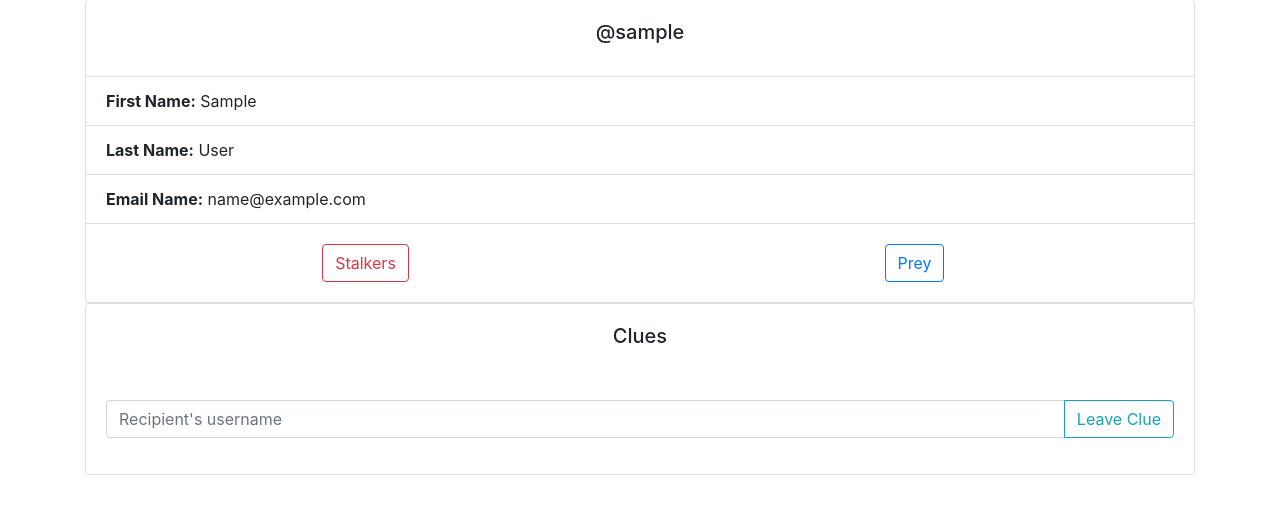
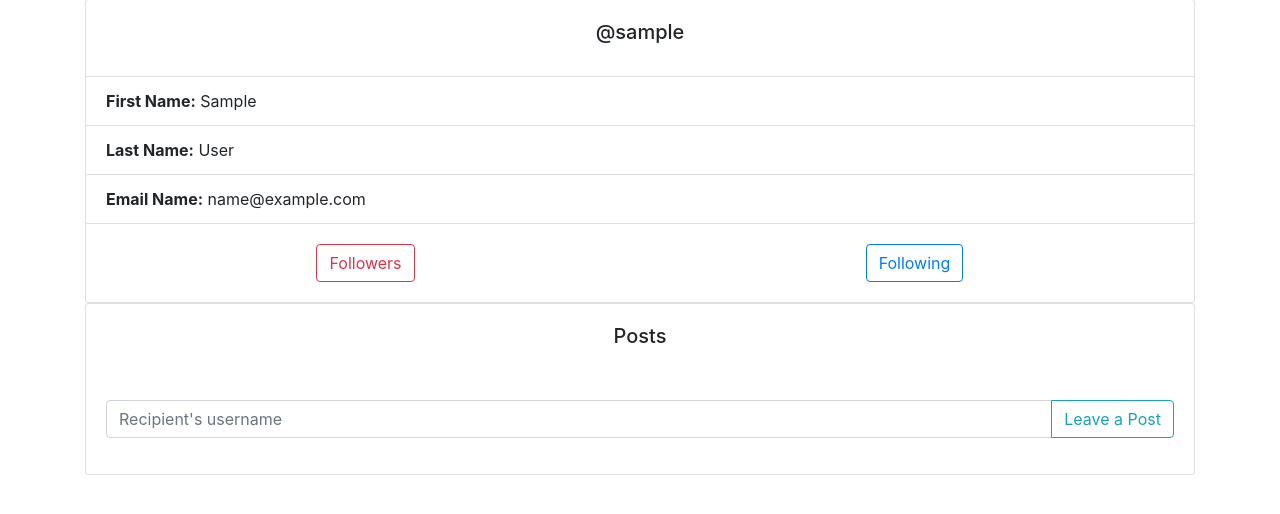
Before and after one commit to Lailz/Phaylasoof, a Django app: page /profiles/1/ in a window 1280 px wide. Shown: the part 81-595 px from the top of the page. Run offline with Django 3.2, Linux system fonts and the light colour scheme; the visitor is signed in with stand-in values (Sample User, id 1); data comes from the database, SQL or seed files in the repository; some libraries are stand-ins or nearby versions.

Commit message:
fixing hamzas code to suit the projects contents

```diff
--- a/profiles/admin.py
+++ b/profiles/admin.py
@@ -1,5 +1,5 @@
 from django.contrib import admin
-from .models import Follow, Clue
+from .models import Follow, Post
 
 admin.site.register(Follow)
-admin.site.register(Clue)
+admin.site.register(Post)
--- a/profiles/templates/followers.html
+++ b/profiles/templates/followers.html
@@ -9,11 +9,11 @@
   <div class="col-12">
     <div class="card">
       <div class="card-body">
-        <h5 class="card-title text-center">My Stalkers</h5>
+        <h5 class="card-title text-center">My Followers</h5>
       </div>
       <ul class="list-group list-group-flush">
         {% for follower in followers %}
-          <li class="list-group-item">{{follower.stalker}}</li>
+          <li class="list-group-item">{{follower.follower}}</li>
         {% endfor %}
       </ul>
     </div>
--- a/profiles/templates/following.html
+++ b/profiles/templates/following.html
@@ -9,11 +9,11 @@
   <div class="col-12">
     <div class="card">
       <div class="card-body">
-        <h5 class="card-title text-center">My Prey</h5>
+        <h5 class="card-title text-center">My Following</h5>
       </div>
       <ul class="list-group list-group-flush">
         {% for prey in following %}
-          <li class="list-group-item">{{prey.prey}}</li>
+          <li class="list-group-item">{{prey.following}}</li>
         {% endfor %}
       </ul>
     </div>
--- a/profiles/templates/profile.html
+++ b/profiles/templates/profile.html
@@ -19,10 +19,10 @@
       <div class="card-body">
         <div class="row">
           <div class="col-6 text-center">
-            <a href="{% url 'followers' user.pk %}" class="btn btn-outline-danger">Stalkers</a>
+            <a href="{% url 'followers' user.pk %}" class="btn btn-outline-danger">Followers</a>
           </div>
           <div class="col-6 text-center">
-            <a href="{% url 'following' user.pk %}" class="btn btn-outline-primary">Prey</a>
+            <a href="{% url 'following' user.pk %}" class="btn btn-outline-primary">Following</a>
           </div>
         </div>
       </div>
@@ -34,7 +34,7 @@
   <div class="col-12">
     <div class="card">
       <div class="card-body">
-        <h5 class="card-title text-center">Clues</h5>
+        <h5 class="card-title text-center">Posts</h5>
       </div>
       {% if user == request.user %}
       <div class="card-body">
@@ -43,15 +43,15 @@
           <div class="input-group mb-3">
             <input type="text" class="form-control" placeholder="Recipient's username" name="message">
             <div class="input-group-append">
-              <input class="btn btn-outline-info" type="submit" value="Leave Clue">
+              <input class="btn btn-outline-info" type="submit" value="Leave a Post">
             </div>
           </div>
         </form>
         {% endif %}
       </div>
       <ul class="list-group list-group-flush">
-        {% for clue in user.clue_set.all  %}
-          <li class="list-group-item"><b>{{clue.timestamp}}</b> {{clue.message}}</li>
+        {% for post in user.post_set.all  %}
+          <li class="list-group-item"><b>{{post.timestamp}}</b> {{post.message}}</li>
         {% endfor %}
       </ul>
     </div>
--- a/profiles/templates/search_users.html
+++ b/profiles/templates/search_users.html
@@ -5,16 +5,16 @@
 {% block content %}
 <div class="row text-center">
   <div class="col-12">
-    <h1>The people you're trying to stalk...😉</h1>
+    <h1>The people you're trying to follow...😉</h1>
     <table class="table">
       <tbody>
         {% for person in users %}
         <tr>
           <td><a href="{% url 'profile' person.pk %}">{{person}}</a></td>
             {% if person in prey_list %}
-              <td><a href="{% url 'follow' person.pk %}" class="btn btn-outline-danger">UnStalk</a></td>
+              <td><a href="{% url 'follow' person.pk %}" class="btn btn-outline-danger">UnFollow</a></td>
             {% else %}
-              <td><a href="{% url 'follow' person.pk %}" class="btn btn-outline-danger">Stalk</a></td>
+              <td><a href="{% url 'follow' person.pk %}" class="btn btn-outline-danger">Follow</a></td>
             {% endif %}
         </tr>
         {% endfor %}
--- a/profiles/urls.py
+++ b/profiles/urls.py
@@ -8,5 +8,5 @@ urlpatterns = [
     path('followers/<int:pk>/', views.followers, name='followers'),
     path('following/<int:pk>/', views.following, name='following'),
     path('feed/', views.feed, name='feed'),
-    path('favorite/<int:pk>/', views.favorite, name='favorite'),
+    path('like/<int:pk>/', views.like, name='like'),
 ]
--- a/profiles/views.py
+++ b/profiles/views.py
@@ -2,7 +2,7 @@ from django.shortcuts import render, redirect
 from django.db.models import Q
 from django.contrib.auth.models import User
 from django.contrib import messages
-from .models import Follow, Clue, Favorite
+from .models import Follow, Post, Like
 from django.http import JsonResponse
 
 def profile(request, pk):
@@ -11,8 +11,8 @@ def profile(request, pk):
 
     if request.method == "POST":
         message = request.POST.get("message")
-        Clue.objects.create(user=request.user, message=message)
-        messages.success(request, "New clue generated for your stalkers!")
+        Post.objects.create(user=request.user, message=message)
+        messages.success(request, "New post generated for your followers!")
 
     context = {
         "user": User.objects.get(pk=pk)
@@ -23,10 +23,10 @@ def search_users(request):
     if request.user.is_anonymous:
         return redirect('signin')
 
-    prey_list = []
-    preys = request.user.stalker.all()
-    for prey in preys:
-        prey_list.append(prey.prey)
+    following_list = []
+    followings = request.user.follower.all()
+    for following in followings:
+        following_list.append(following.following)
 
     users = User.objects.none()
 
@@ -36,7 +36,7 @@ def search_users(request):
 
     context = {
         "users":users,
-        "prey_list":prey_list
+        "following_list":following_list
     }
     return render(request, 'search_users.html', context)
 
@@ -44,15 +44,15 @@ def follow(request, pk):
     if request.user.is_anonymous:
         return redirect('signin')
 
-    prey = User.objects.get(pk=pk)
-    stalker = request.user
+    following = User.objects.get(pk=pk)
+    follower = request.user
 
-    follow, created = Follow.objects.get_or_create(stalker=stalker, prey=prey)
+    follow, created = Follow.objects.get_or_create(follower=follower, following=following)
     if created:
-        messages.success(request, "Successfully followed %s!"%(prey))
+        messages.success(request, "Successfully followed %s!"%(following))
     else:
         follow.delete()
-        messages.success(request, "Unfollowed %s!"%(prey))
+        messages.success(request, "Unfollowed %s!"%(following))
 
     return redirect('search-users')
 
@@ -61,7 +61,7 @@ def followers(request, pk):
         return redirect('signin')
 
     user = request.user
-    followers = user.prey.all()
+    followers = user.following.all()
     context = {
         "followers": followers,
     }
@@ -72,7 +72,7 @@ def following(request, pk):
         return redirect('signin')
 
     user = request.user
-    following = user.stalker.all()
+    following = user.follower.all()
     context = {
         "following": following,
     }
@@ -83,38 +83,38 @@ def feed(request):
         return redirect('signin')
 
     user = request.user
-    prey_list = []
-    preys = request.user.stalker.all()
-    for prey in preys:
-        prey_list.append(prey.prey)
+    following_list = []
+    followings = request.user.follower.all()
+    for following in followings:
+        following_list.append(following.following)
 
-    clue_list = Clue.objects.filter(
-        Q(user__in=prey_list)|
+    post_list = Post.objects.filter(
+        Q(user__in=following_list)|
         Q(user=request.user)
         ).distinct()
 
-    # favorite_list = []
+    # like_list = []
     # favorites = user.favorite_set.all()
     # for fav in favorites:
-    #     favorite_list.append(fav.clue)
+    #     favorite_list.append(fav.post)
 
-    favorite_list = user.favorite_set.all().values_list('clue_id', flat=True)
+    like_list = user.like_set.all().values_list('post_id', flat=True)
 
     context = {
-        "feed": clue_list,
-        "favorites":favorite_list,
+        "feed": post_list,
+        "likes":like_list,
     }
     return render(request, 'feed.html', context)
 
-def favorite(request, pk):
-    clue_object = Clue.objects.get(pk=pk)
-    new_favorite, created = Favorite.objects.get_or_create(user=request.user, clue=clue_object)
+def like(request, pk):
+    post_object = Post.objects.get(pk=pk)
+    new_like, created = Like.objects.get_or_create(user=request.user, post=post_object)
 
     if created:
-        action="favorite"
+        action="like"
     else:
-        new_favorite.delete()
-        action="unfavorite"
+        new_like.delete()
+        action="unlike"
 
     response = {
         "action": action,
```
Also changed, not shown: profiles/models.py (+5 -5 lines), profiles/templates/feed.html (+8 -8 lines), authentication/migrations/__init__.py (deleted), profiles/migrations/0001_initial.py, profiles/migrations/0002_auto_20180430_1744.py, profiles/migrations/0002_clue.py (deleted), profiles/migrations/0004_auto_20180320_1607.py (deleted), 1 other file.
